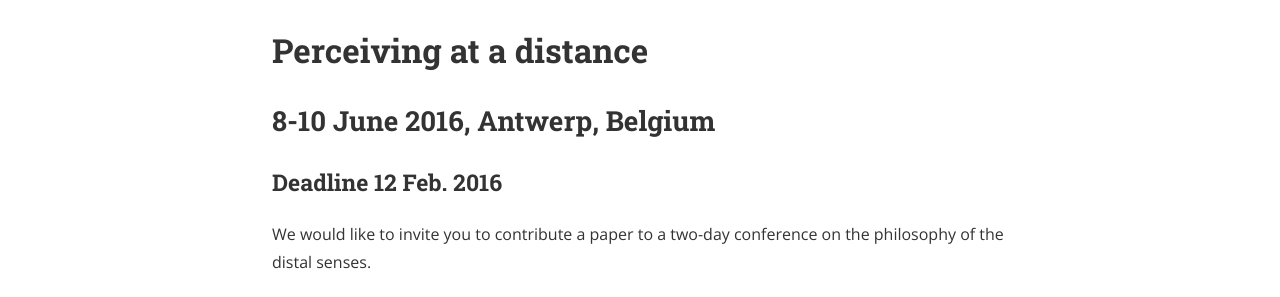
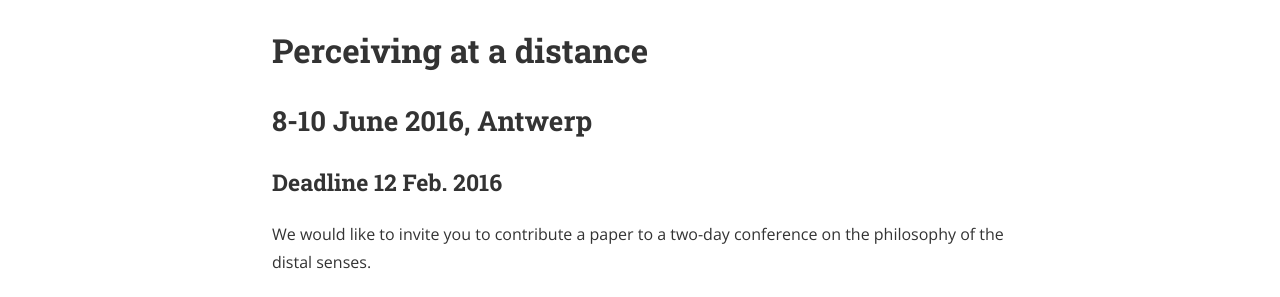
Before and after one commit to perceiving/old-conference-site, a Jekyll site: the page built from distance.md, in a window 1280 px wide. Shown: the part 210-507 px from the top of the page. Built offline with Jekyll 4.4.1, drawn with Linux system fonts in a browser that asks for light colours; nearby versions of some CDN libraries; a style sheet for code colours, icons or effects is not loaded.

Commit message:
Update distance.md

```diff
--- a/distance.md
+++ b/distance.md
@@ -6,7 +6,7 @@ permalink: /distance/
 
 # Perceiving at a distance
 
-## 8-10 June 2016, Antwerp, Belgium
+## 8-10 June 2016, Antwerp
 
 ### Deadline 12 Feb. 2016
 
```
